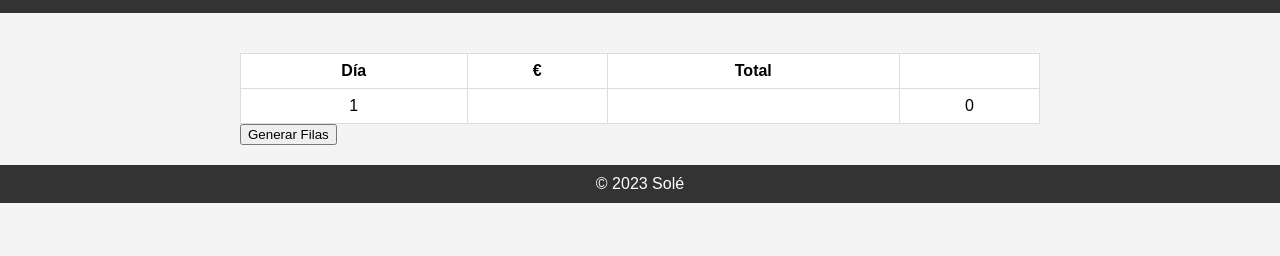
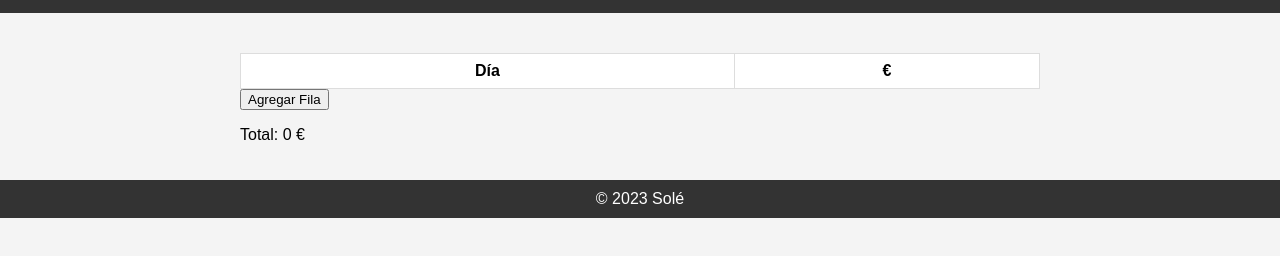
Before and after one commit to BlackMonkey0/BlackMonkey0.github.io, a plain HTML site: page index.html in a window 1280 px wide. Shown: the part 56-312 px from the top of the page. Drawn offline with Linux system fonts and the light colour scheme.

Commit message:
Update index.html

```diff
--- a/index.html
+++ b/index.html
@@ -16,24 +16,15 @@
                 <tr>
                     <th>Día</th>
                     <th>€</th>
-                    <th>Total</th>
                 </tr>
             </thead>
             <tbody>
-                <!-- Genera 365 filas para los días -->
-                <!-- Puedes ajustar el número de días según lo necesites -->
-                <!-- Estas filas se generan automáticamente con JavaScript -->
+                <!-- Genera filas automáticamente con JavaScript -->
                 <!-- Agregamos el atributo 'contentEditable' para hacer la celda editable -->
-                <tr>
-                    <td>1</td>
-                    <td contentEditable="true"></td>
-                    <td contentEditable="false"></td>
-                    <td id="total-amount" colspan="2">0</td>
-                </tr>
             </tbody>
         </table>
-        <!-- Agregamos un botón para generar filas automáticamente -->
-        <button id="generate-rows">Generar Filas</button>
+        <button id="add-row">Agregar Fila</button>
+        <p>Total: <span id="total-amount">0</span> €</p>
     </main>
     <footer>
         &copy; 2023 Solé
```
